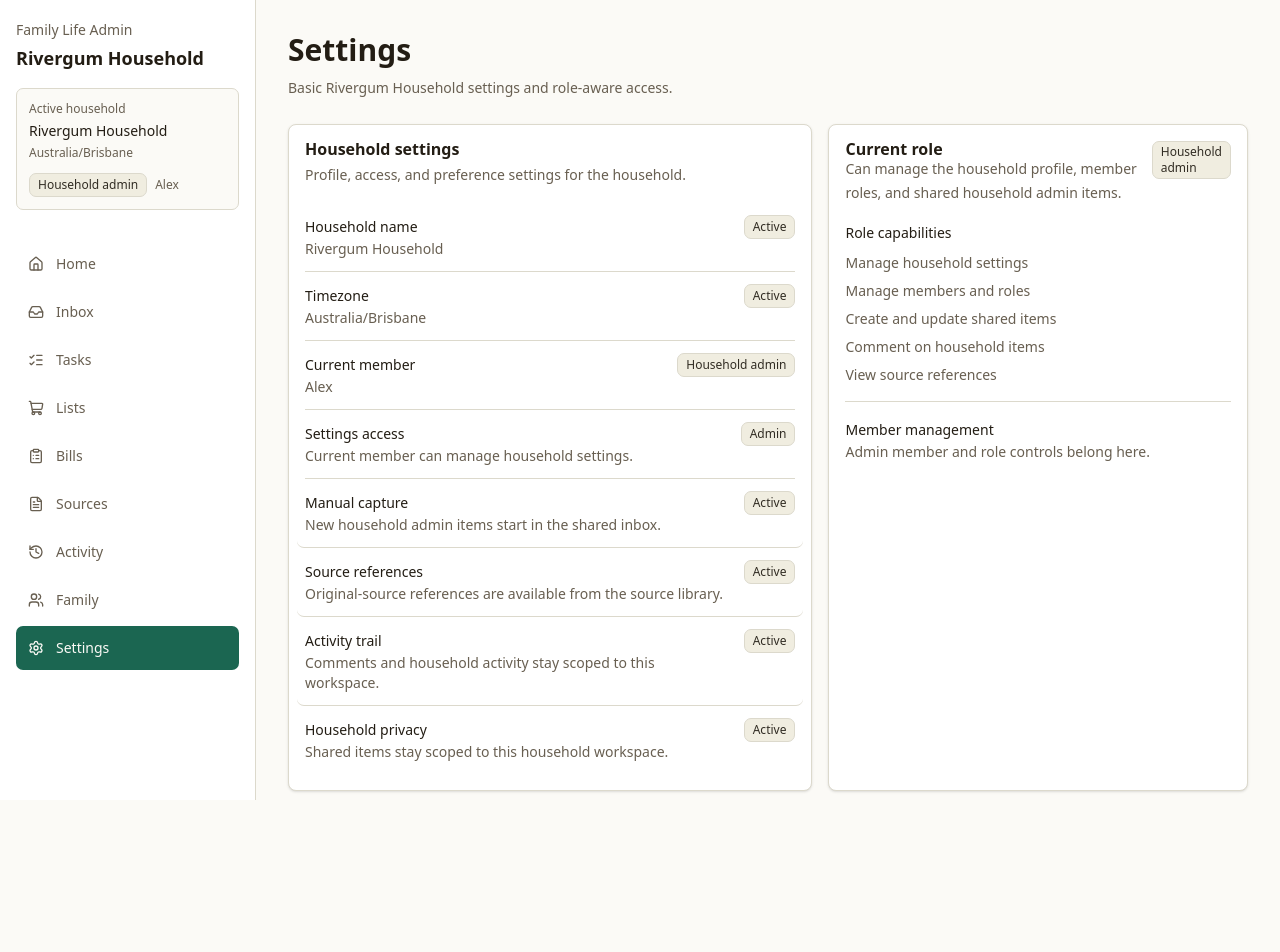
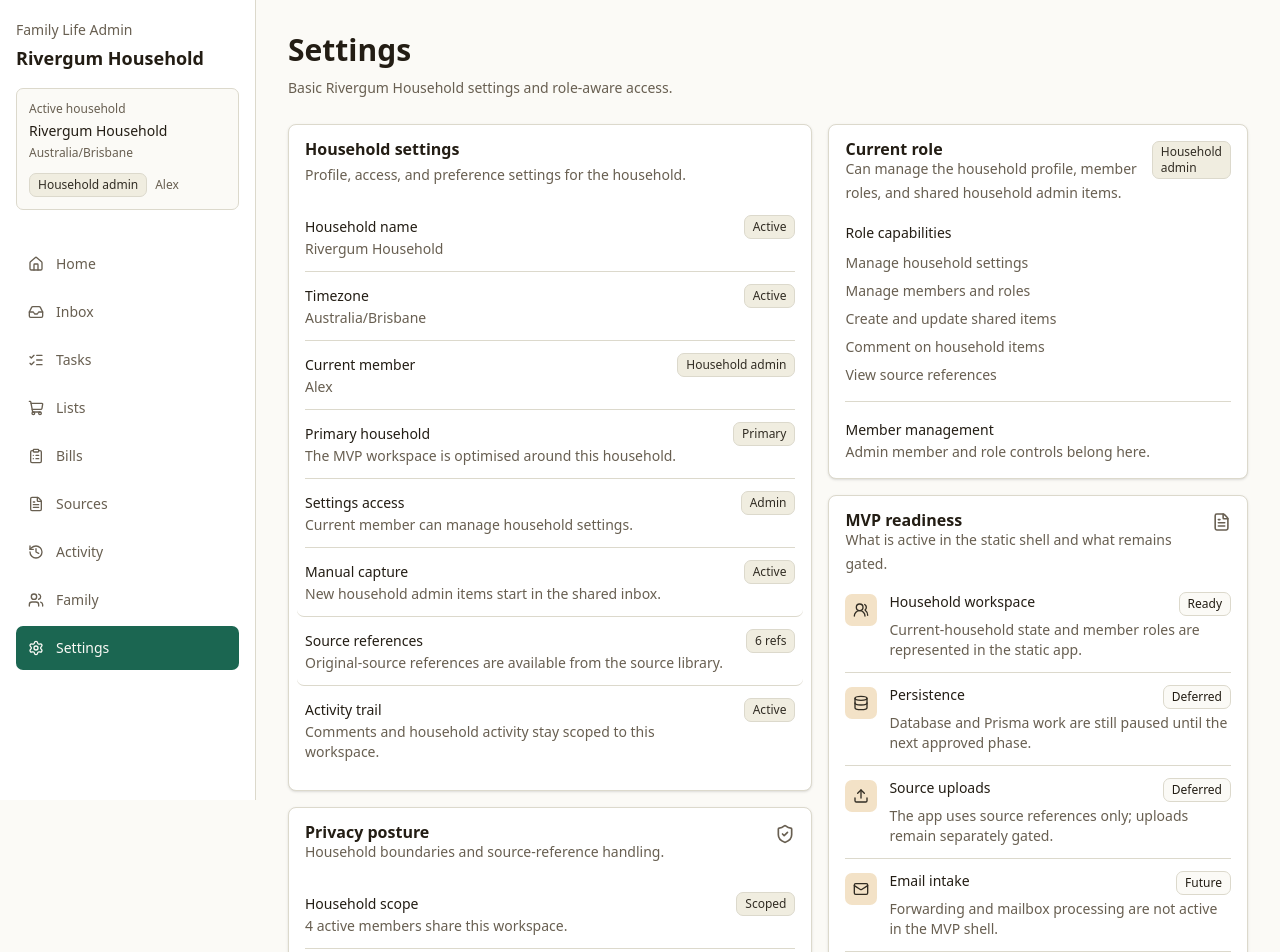
Before and after one commit to LatinMaestro/Life-Admin, a Next.js app: page /settings in a window 1280 px wide. Shown: the top 952 px of the page. Before the commit the page ends 831 px from the top, so only its background shows below. Built offline with nearby package versions, Linux system fonts and the light colour scheme.

Commit message:
Polish static settings privacy readiness
Expand settings with household privacy posture, source-reference counts, static readiness boundaries, and badge variants.

Keep the change static/demo-only with no persistence, auth, integrations, finance analytics, or payment identifier handling.

```diff
--- a/src/app/settings/page.tsx
+++ b/src/app/settings/page.tsx
@@ -1,11 +1,14 @@
+import { Database, FileText, Mail, Mic, ShieldCheck, Smartphone, Sparkles, Upload, UsersRound } from "lucide-react";
 import { Badge } from "@/components/ui/badge";
 import { Card, CardContent, CardDescription, CardHeader, CardTitle } from "@/components/ui/card";
 import { ItemRow } from "@/components/item-row";
 import { PageHeader } from "@/components/page-header";
+import { getCurrentHouseholdBillReminders, getCurrentHouseholdSourceReferences } from "@/lib/demo-data";
 import {
   canManageHouseholdMembers,
   canManageHouseholdSettings,
   getCurrentHousehold,
+  getCurrentHouseholdMembers,
   getCurrentMember,
   getRoleCapabilityLabel,
   getRoleDefinition,
@@ -15,11 +18,17 @@ import {
 export default function SettingsPage() {
   const household = getCurrentHousehold();
   const currentMember = getCurrentMember();
+  const members = getCurrentHouseholdMembers();
+  const sources = getCurrentHouseholdSourceReferences();
+  const billReminders = getCurrentHouseholdBillReminders();
   const currentRole = getRoleDefinition(currentMember.role);
+  const sensitiveSources = sources.filter((source) => source.sensitivity === "Sensitive");
+  const reviewSources = sources.filter((source) => source.reviewStatus === "Needs review");
   const settings = [
     { title: "Household name", detail: household.name, status: "Active" },
     { title: "Timezone", detail: household.timezone, status: "Active" },
     { title: "Current member", detail: currentMember.displayName, status: getRoleLabel(currentMember.role) },
+    { title: "Primary household", detail: "The MVP workspace is optimised around this household.", status: household.isPrimary ? "Primary" : "Available" },
     {
       title: "Settings access",
       detail: canManageHouseholdSettings(currentMember)
@@ -28,9 +37,23 @@ export default function SettingsPage() {
       status: canManageHouseholdSettings(currentMember) ? "Admin" : "Member",
     },
     { title: "Manual capture", detail: "New household admin items start in the shared inbox.", status: "Active", href: "/inbox" },
-    { title: "Source references", detail: "Original-source references are available from the source library.", status: "Active", href: "/sources" },
+    { title: "Source references", detail: "Original-source references are available from the source library.", status: `${sources.length} refs`, href: "/sources" },
     { title: "Activity trail", detail: "Comments and household activity stay scoped to this workspace.", status: "Active", href: "/activity" },
-    { title: "Household privacy", detail: "Shared items stay scoped to this household workspace.", status: "Active" },
+  ];
+  const privacyPosture = [
+    { title: "Household scope", detail: `${members.length} active members share this workspace.`, status: "Scoped" },
+    { title: "Source privacy", detail: `${sensitiveSources.length} source references are marked sensitive.`, status: "Metadata" },
+    { title: "Review queue", detail: `${reviewSources.length} source references need review from the original source.`, status: "Manual" },
+    { title: "Bill reminders", detail: `${billReminders.length} admin reminders point back to source references.`, status: "Source-first" },
+  ];
+  const readinessItems = [
+    { title: "Household workspace", detail: "Current-household state and member roles are represented in the static app.", status: "Ready", icon: UsersRound },
+    { title: "Persistence", detail: "Database and Prisma work are still paused until the next approved phase.", status: "Deferred", icon: Database },
+    { title: "Source uploads", detail: "The app uses source references only; uploads remain separately gated.", status: "Deferred", icon: Upload },
+    { title: "Email intake", detail: "Forwarding and mailbox processing are not active in the MVP shell.", status: "Future", icon: Mail },
+    { title: "AI and OCR", detail: "Extraction and classification are future phases with separate review gates.", status: "Future", icon: Sparkles },
+    { title: "Voice capture", detail: "Voice capture waits until the web MVP is validated.", status: "Future", icon: Mic },
+    { title: "Native iOS", detail: "Native iOS is deferred until the mobile-first web app is validated.", status: "Future", icon: Smartphone },
   ];
 
   return (
@@ -41,6 +64,7 @@ export default function SettingsPage() {
       />
 
       <div className="grid gap-4 lg:grid-cols-[1fr_0.8fr]">
+        <div className="space-y-4">
           <Card>
             <CardHeader>
               <CardTitle>Household settings</CardTitle>
@@ -53,6 +77,25 @@ export default function SettingsPage() {
             </CardContent>
           </Card>
 
+          <Card>
+            <CardHeader>
+              <div className="flex items-start justify-between gap-3">
+                <div>
+                  <CardTitle>Privacy posture</CardTitle>
+                  <CardDescription>Household boundaries and source-reference handling.</CardDescription>
+                </div>
+                <ShieldCheck className="h-5 w-5 text-muted-foreground" aria-hidden="true" />
+              </div>
+            </CardHeader>
+            <CardContent>
+              {privacyPosture.map((item) => (
+                <ItemRow key={item.title} title={item.title} detail={item.detail} status={item.status} href={item.title === "Source privacy" ? "/sources" : undefined} />
+              ))}
+            </CardContent>
+          </Card>
+        </div>
+
+        <div className="space-y-4">
           <Card>
             <CardHeader>
               <div className="flex items-start justify-between gap-3">
@@ -84,6 +127,39 @@ export default function SettingsPage() {
               </div>
             </CardContent>
           </Card>
+
+          <Card>
+            <CardHeader>
+              <div className="flex items-start justify-between gap-3">
+                <div>
+                  <CardTitle>MVP readiness</CardTitle>
+                  <CardDescription>What is active in the static shell and what remains gated.</CardDescription>
+                </div>
+                <FileText className="h-5 w-5 text-muted-foreground" aria-hidden="true" />
+              </div>
+            </CardHeader>
+            <CardContent>
+              {readinessItems.map((item) => {
+                const Icon = item.icon;
+
+                return (
+                  <div key={item.title} className="flex gap-3 border-b py-3 last:border-b-0 last:pb-0 first:pt-0">
+                    <div className="mt-0.5 flex h-8 w-8 shrink-0 items-center justify-center rounded-md bg-accent text-accent-foreground">
+                      <Icon className="h-4 w-4" aria-hidden="true" />
+                    </div>
+                    <div className="min-w-0 flex-1">
+                      <div className="flex items-start justify-between gap-3">
+                        <p className="text-sm font-medium leading-5">{item.title}</p>
+                        <Badge variant="outline">{item.status}</Badge>
+                      </div>
+                      <p className="mt-1 text-sm leading-5 text-muted-foreground">{item.detail}</p>
+                    </div>
+                  </div>
+                );
+              })}
+            </CardContent>
+          </Card>
+        </div>
       </div>
     </>
   );
--- a/src/components/ui/badge.tsx
+++ b/src/components/ui/badge.tsx
@@ -1,11 +1,24 @@
 import type { ComponentProps } from "react";
 import { cn } from "@/lib/utils";
 
-export function Badge({ className, ...props }: ComponentProps<"span">) {
+type BadgeVariant = "default" | "secondary" | "outline";
+
+interface BadgeProps extends ComponentProps<"span"> {
+  variant?: BadgeVariant;
+}
+
+const badgeVariants: Record<BadgeVariant, string> = {
+  default: "border-transparent bg-primary text-primary-foreground",
+  secondary: "border-transparent bg-secondary text-secondary-foreground",
+  outline: "border-border bg-background text-foreground",
+};
+
+export function Badge({ className, variant = "secondary", ...props }: BadgeProps) {
   return (
     <span
       className={cn(
-        "inline-flex min-h-6 items-center rounded-md border border-transparent bg-secondary px-2 py-0.5 text-xs font-medium text-secondary-foreground",
+        "inline-flex min-h-6 items-center rounded-md border px-2 py-0.5 text-xs font-medium",
+        badgeVariants[variant],
         className,
       )}
       {...props}
```
Lines whose indentation alone changed are shown as unchanged.
